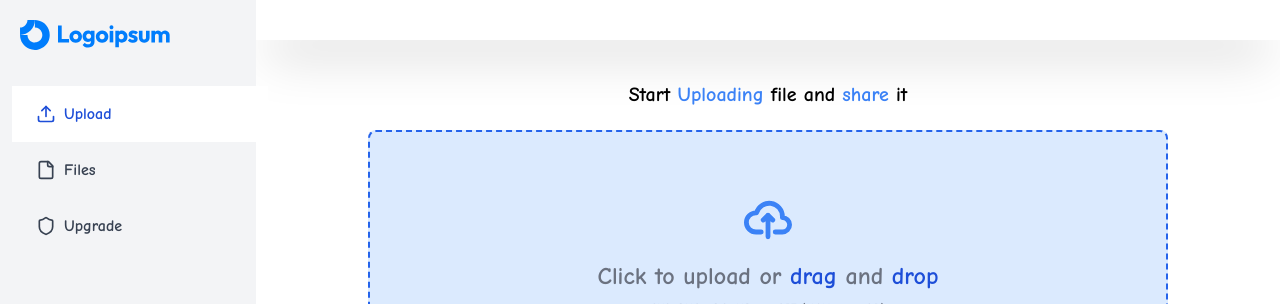
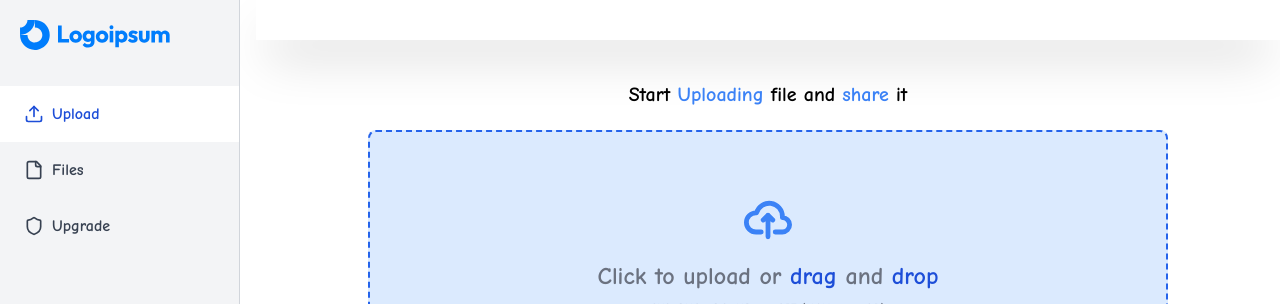
Before and after one commit to krishp19/safeShare, a Next.js app: page /upload in a window 1280 px wide. Shown: the top 304 px of the page. Built offline with nearby package versions, Linux system fonts and the light colour scheme; no server answers.

Commit message:
Optimizing some CSS styling

```diff
--- a/app/(dashboard)/_components/SideNav.js
+++ b/app/(dashboard)/_components/SideNav.js
@@ -6,7 +6,7 @@ import Image from "next/image";
 import { useRouter } from "next/navigation";
 
 function SideNav() {
-  const router = useRouter(); // Hook for navigation
+  const router = useRouter();
   const [activeIndex, setActiveIndex] = useState(0);
 
   const menuList = [
@@ -31,7 +31,9 @@ function SideNav() {
   ];
 
   return (
-    <div className="bg-gray-100 dark:bg-gray-800 min-h-screen">
+    <div
+      className="bg-gray-100 dark:bg-gray-800 min-h-screen fixed left-0 top-0 w-60 overflow-hidden border-r border-gray-300 dark:border-gray-700"
+    >
       {/* Logo */}
       <div className="p-5">
         <Image src="/logo.svg" width={150} height={100} alt="Logo" />
@@ -41,15 +43,15 @@ function SideNav() {
       <div className="flex flex-col mt-4">
         {menuList.map((item, index) => (
           <button
-            key={item.id} // Add key for React rendering optimization
-            className={`flex items-center gap-2 p-4 px-6 ml-3 w-full text-left hover:rounded-md ${
+            key={item.id}
+            className={`flex items-center gap-2 p-4 px-6 w-full text-left hover:rounded-md transition-all duration-200 ${
               activeIndex === index
                 ? "bg-white text-blue-700 dark:bg-black dark:text-blue-700"
                 : "text-gray-700 hover:bg-gray-200 dark:text-gray-400 dark:hover:bg-gray-700"
             }`}
             onClick={() => {
-              setActiveIndex(index); // Highlight active button
-              router.push(item.path); // Navigate to the route
+              setActiveIndex(index);
+              router.push(item.path);
             }}
           >
             <item.icon className="w-5 h-5" />
```
